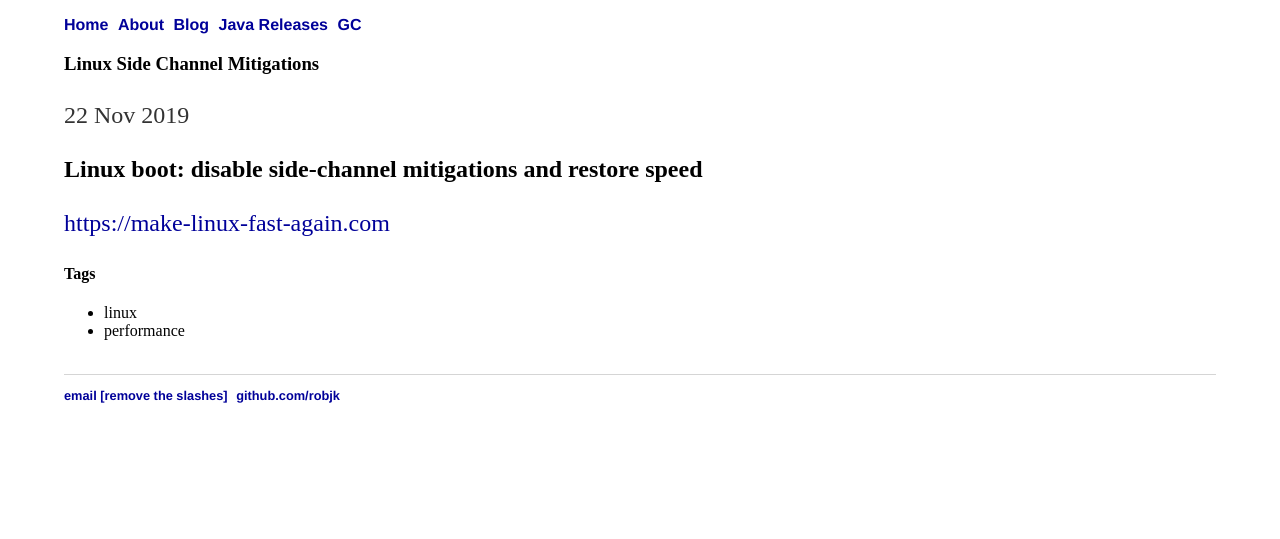
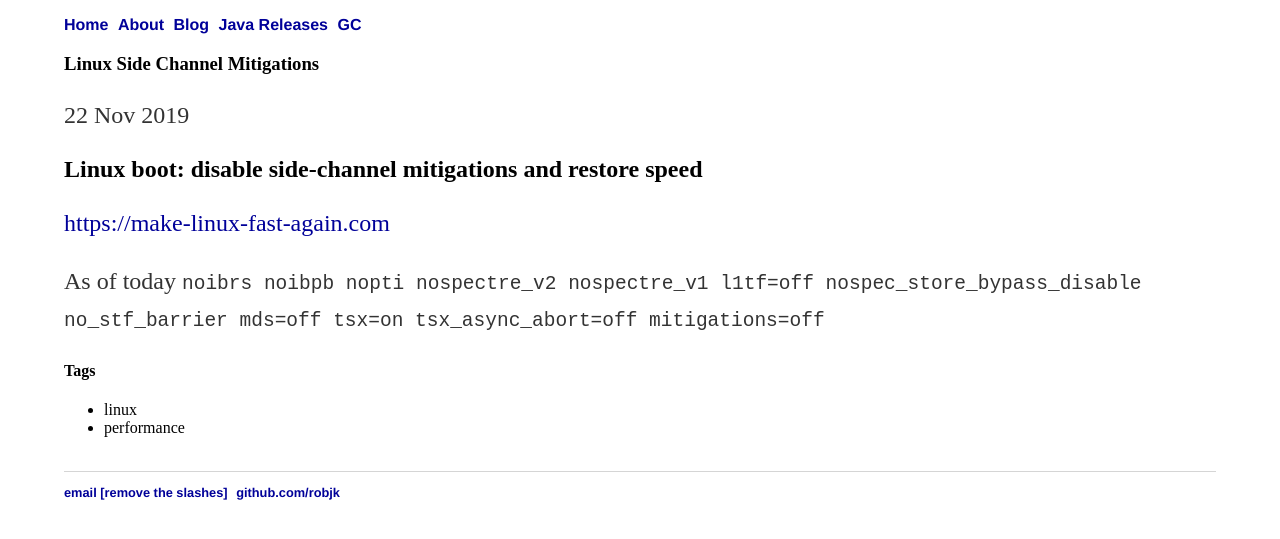
Before and after one commit to robjk/robjk.github.io, a Jekyll site: the page built from _posts/2019-11-22-linux-side-channel-mitigations.md, in a window 1280 px wide. Shown: the top 539 px of the page. Built offline with Jekyll 4.4.1, drawn with Linux system fonts in a browser that asks for light colours; our own code applies the rules of GitHub Pages for plain Markdown files.

Commit message:
Update 2019-11-22-linux-side-channel-mitigations.md

```diff
--- a/_posts/2019-11-22-linux-side-channel-mitigations.md
+++ b/_posts/2019-11-22-linux-side-channel-mitigations.md
@@ -1,6 +1,11 @@
 ---
 published: true
-tags: [linux, performance]
+tags:
+  - linux
+  - performance
 ---
 ## Linux boot: disable side-channel mitigations and restore speed
 [https://make-linux-fast-again.com](https://make-linux-fast-again.com)
+
+As of today
+<code>noibrs noibpb nopti nospectre_v2 nospectre_v1 l1tf=off nospec_store_bypass_disable no_stf_barrier mds=off tsx=on tsx_async_abort=off mitigations=off</code>
```
